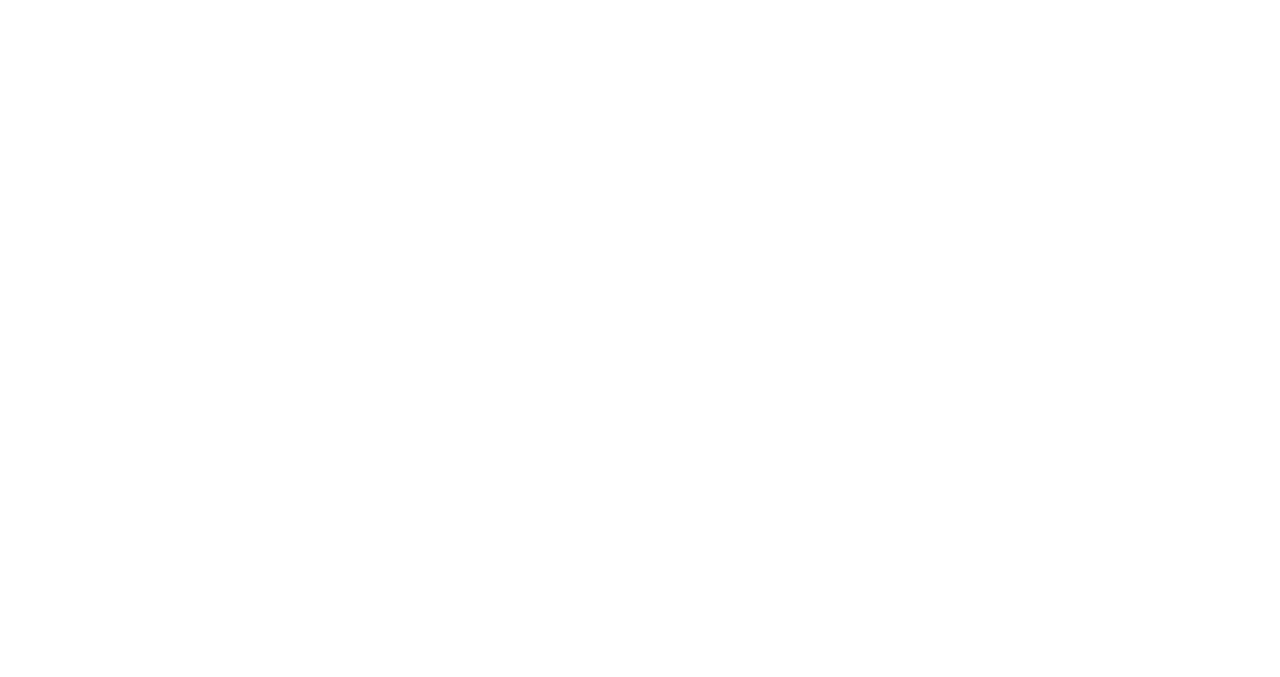
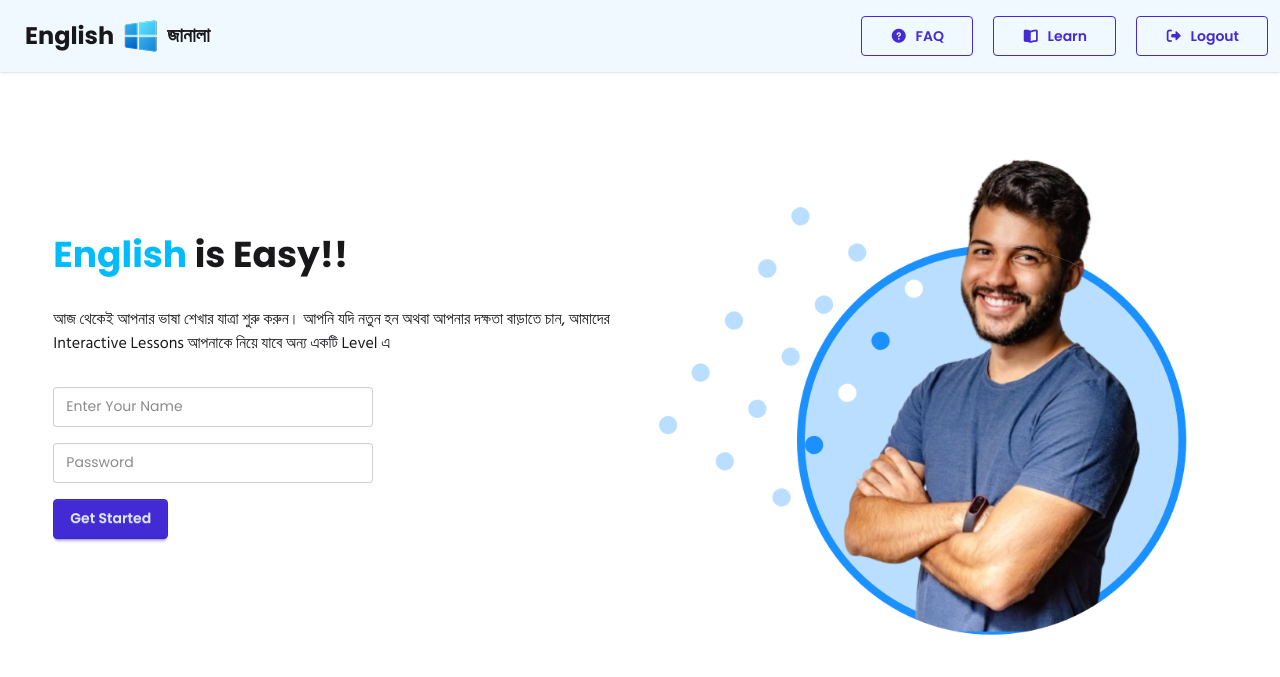
Before and after one commit to sm-remal/english-janala-web, a plain HTML site: page index.html in a window 1280 px wide. Drawn offline with nearby package versions, Linux system fonts and the light colour scheme.

Commit message:
header section finished

```diff
--- a/css/styles.css
+++ b/css/styles.css
@@ -0,0 +1,8 @@
+*{
+    font-family: "Poppins", sans-serif;
+}
+
+.font-bangla{
+    font-family: "Hind Siliguri", sans-serif;
+
+}
--- a/index.html
+++ b/index.html
@@ -4,6 +4,7 @@
     <meta charset="UTF-8">
     <meta name="viewport" content="width=device-width, initial-scale=1.0">
     <title>English Janala | Best English Learning Platform</title>
+    <link rel="stylesheet" href="css/styles.css">
     <!-- Favicon  -->
     <link rel="shortcut icon" href="./assets/logo.png" type="image/x-icon">
     <!-- DaisyUI  -->
@@ -19,15 +20,64 @@
 </head>
 
 <body>
-    <header>
 
+
+
+    <header class="max-w-[1440px] mx-auto">
+        <nav>
+            <div class="navbar bg-base-100 shadow-sm bg-sky-50">
+                <div class="navbar-start">
+                    <div class="dropdown">
+                        <div tabindex="0" role="button" class="btn btn-ghost lg:hidden">
+                            <svg xmlns="http://www.w3.org/2000/svg" class="h-5 w-5" fill="none" viewBox="0 0 24 24" stroke="currentColor"> <path stroke-linecap="round" stroke-linejoin="round" stroke-width="2" d="M4 6h16M4 12h8m-8 6h16" /> </svg>
+                        </div>
+                        <ul
+                            tabindex="0"
+                            class="menu menu-sm dropdown-content bg-base-100 rounded-box z-1 mt-5 w-52 p-2 shadow">
+                            <li><a ><i class="fa-solid fa-circle-question"></i> FAQ</a></li>
+                            <li><a><i class="fa-solid fa-book-open"></i> Learn</a></li>
+                            <li><a><i class="fa-solid fa-right-from-bracket"></i> Logout</a></li>
+                        </ul>
+                    </div>
+                    <a class="btn btn-ghost text-xl">
+                        <span class="text-2xl font-bold">English</span>
+                        <img src="./assets/logo.png" alt="">
+                        <span class="font-bangla text-xl font-semibold">জানালা</span>
+                    </a>
+                </div>
+            <div class="navbar-end hidden lg:flex">
+                <ul class="menu menu-horizontal px-1 space-x-5">
+                <li class="btn btn-outline btn-primary"><a ><i class="fa-solid fa-circle-question"></i> FAQ</a></li>
+                <li class="btn btn-outline btn-primary"><a><i class="fa-solid fa-book-open"></i> Learn</a></li>
+                <li class="btn btn-outline btn-primary"><a><i class="fa-solid fa-right-from-bracket"></i> Logout</a></li>
+                </ul>
+            </div>
+            </div>
+        </nav>
+        <div class="banner w-11/12 mx-auto flex flex-col-reverse md:flex-row justify-between items-center gap-6 my-7">
+            <div class="flex-1 space-y-4 text-center md:text-left">
+                <h2 class="text-4xl font-bold"><span class="text-sky-400">English</span> is Easy!!</h2>
+                <p class="font-bangla py-4">আজ থেকেই আপনার ভাষা শেখার যাত্রা শুরু করুন। আপনি যদি নতুন হন অথবা আপনার দক্ষতা বাড়াতে চান, আমাদের Interactive Lessons আপনাকে নিয়ে যাবে অন্য একটি Level এ</p>
+                <input type="text" placeholder="Enter Your Name" class="input input-md"/><br>
+                <input type="password" placeholder="Password" class="input input-md" />
+                <br>
+                <button class="btn btn-primary">Get Started</button>
+            </div>
+            <div class="flex-1">
+                <img src="./assets/hero-student.png" alt="">
+            </div>
+        </div>
     </header>
+
+
+
+
     <main>
 
     </main>
     <footer>
 
     </footer>
-
+    <script src="js/script.js"></script>
 </body>
 </html>
```
